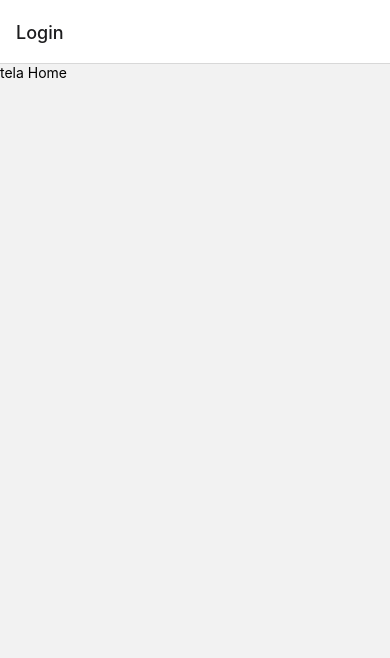
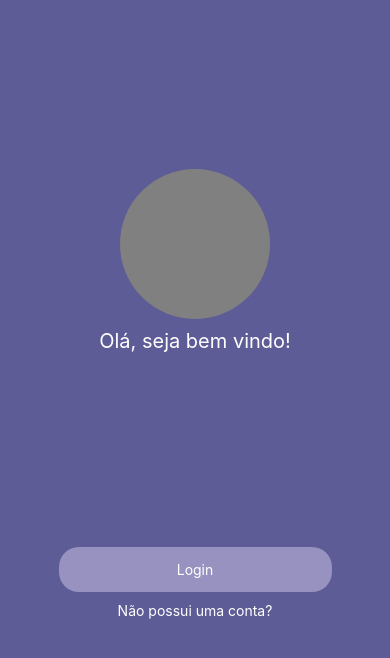
Before and after one commit to KaioViniciusMP/AppReactNativeTcc, a React Native app: screen /Entrada in a window 390 px wide. Before the commit this address had no page. Shown: the top 658 px of the page. Built offline with nearby package versions, Linux system fonts and the light colour scheme.

Commit message:
adicionando todas as pastas de paginas, e pagina de entrada com routes

```diff
--- a/src/Routes/app.routes.tsx
+++ b/src/Routes/app.routes.tsx
@@ -1,6 +1,7 @@
 import { createNativeStackNavigator } from "@react-navigation/native-stack";
 
 import Home from "../pages/Home";
+import HistoricoTransacoes from "../pages/HistoricoTransacoes";
 
 
 const Stack = createNativeStackNavigator();
@@ -8,7 +9,8 @@ const Stack = createNativeStackNavigator();
 export default function AppRoutes() {
     return (
         <Stack.Navigator>
-            <Stack.Screen name="Login" component={Home} options={{headerShown: true}}/>
+            <Stack.Screen name='Home' component={Home} options={{headerShown: true}}/>
+            <Stack.Screen name='HistoricoTransacoes' component={HistoricoTransacoes} options={{headerShown: true}}/>
         </Stack.Navigator>
     )
 }
--- a/src/Routes/auth.routes.tsx
+++ b/src/Routes/auth.routes.tsx
@@ -1,12 +1,14 @@
 import { createNativeStackNavigator } from "@react-navigation/native-stack";
+
 import Login from "../pages/Login";
-
+import PageEntrada from "../pages/Entrada";
 
 const Stack = createNativeStackNavigator();
 
 export default function AuthRoutes() {
     return (
         <Stack.Navigator>
+            <Stack.Screen name='Entrada' component={PageEntrada} options={{headerShown: false}}/>
             <Stack.Screen name="Login" component={Login} options={{headerShown: true}}/>
         </Stack.Navigator>
     )
--- a/src/Routes/index.jsx
+++ b/src/Routes/index.jsx
@@ -22,7 +22,7 @@ function Routes() {
     }
 
     return (
-        isAutenticated ? <AuthRoutes /> : <AppRoutes />
+        isAutenticated ? <AppRoutes /> : <AuthRoutes />
     )
 }
 
--- /dev/null
+++ b/src/pages/Entrada/index.jsx
@@ -0,0 +1,81 @@
+import { useNavigation } from "@react-navigation/native";
+import { View, Text, TouchableOpacity, StyleSheet } from "react-native";
+
+export default function PageEntrada() {
+    const navigation = useNavigation();
+    const PageLogin = () => {
+        navigation.navigate('Login')
+    }
+
+    return (
+        <View style={styles.container}>
+            <View style={styles.containerBox1}>
+                <View style={styles.imageContainer}>
+
+                </View>
+                <Text style={styles.Label}>Olá, seja bem vindo!</Text>
+            </View>
+            <View style={styles.containerBox2}>
+                <TouchableOpacity onPress={PageLogin} style={styles.Button}>
+                    <Text style={styles.LabelButton}>Login</Text>
+                </TouchableOpacity>
+                <Text style={styles.LabelBottom}>Não possui uma conta?</Text>
+            </View>
+        </View>
+    )
+}
+
+const styles = StyleSheet.create({
+    container: {
+        height: '100%',
+        width: '100%',
+        backgroundColor: '#5D5C96',
+        display: 'flex',
+        flexDirection: "column",
+        justifyContent: "space-around",
+        alignItems: "center"
+    },
+    imageContainer: {
+        height: 150,
+        width: 150,
+        borderRadius: 75,
+        backgroundColor: 'gray',
+    },
+    Label: {
+        fontSize: 20,
+        color: 'white',
+        marginTop: 10
+    },
+    Button: {
+        width: '70%',
+        alignSelf: "center",
+        backgroundColor: '#9792BF',
+        display: "flex",
+        alignItems: "center",
+        justifyContent: "center",
+        height:45,
+        borderRadius: 20,
+        marginBottom: 10
+    },
+    LabelButton: {
+        color: 'white',
+    },
+    LabelBottom: {
+        color: 'white',
+    },
+
+    containerBox1: {
+        height: '50%',
+        display: "flex",
+        alignItems: "center",
+        justifyContent: "center",
+        paddingTop: 100
+    },
+    containerBox2: {
+        width: '100%',
+        height: '50%',
+        alignItems: "center",
+        justifyContent: "center",
+        paddingBottom: 100
+    },
+})
--- /dev/null
+++ b/src/pages/HistoricoTransacoes/index.jsx
@@ -0,0 +1,11 @@
+import { Text } from "react-native";
+
+export default function HistoricoTransacoes(){
+    return(
+        <>
+        <Text>
+            HistoricoTransacoes
+        </Text>
+        </>
+    )
+}
--- a/src/pages/Home/index.jsx
+++ b/src/pages/Home/index.jsx
@@ -1,9 +1,18 @@
-import { Text } from "react-native";
+import { useNavigation } from "@react-navigation/native";
+import { Text,TouchableOpacity } from "react-native";
 
 export default function Home(){
+    const navigation = useNavigation();
+    const historicoTransacoes = () => {
+        navigation.navigate('HistoricoTransacoes')
+    }
+
     return(
         <>
             <Text>tela Home</Text>
+            <TouchableOpacity onPress={historicoTransacoes}>
+                <Text>Teste de navegação</Text>
+            </TouchableOpacity>
         </>
     )
 }
--- a/src/pages/Login/index.jsx
+++ b/src/pages/Login/index.jsx
@@ -1,9 +1,19 @@
-import { Text } from "react-native";
+import { useNavigation } from "@react-navigation/native";
+import { Text, TouchableOpacity } from "react-native";
 
 export default function Login() {
+    const navigation = useNavigation();
+
+    async function openHome() {
+        navigation.navigate('Home');  // Passe o nome da tela registrada
+    }
+
     return (
         <>
             <Text>tela de login</Text>
+            <TouchableOpacity onPress={openHome}>
+                <Text>Teste de navegação</Text>
+            </TouchableOpacity>
         </>
-    )
+    );
 }
```
Also changed, not shown: src/pages/OpcoesPersoAndConfig/index.jsx (added).
